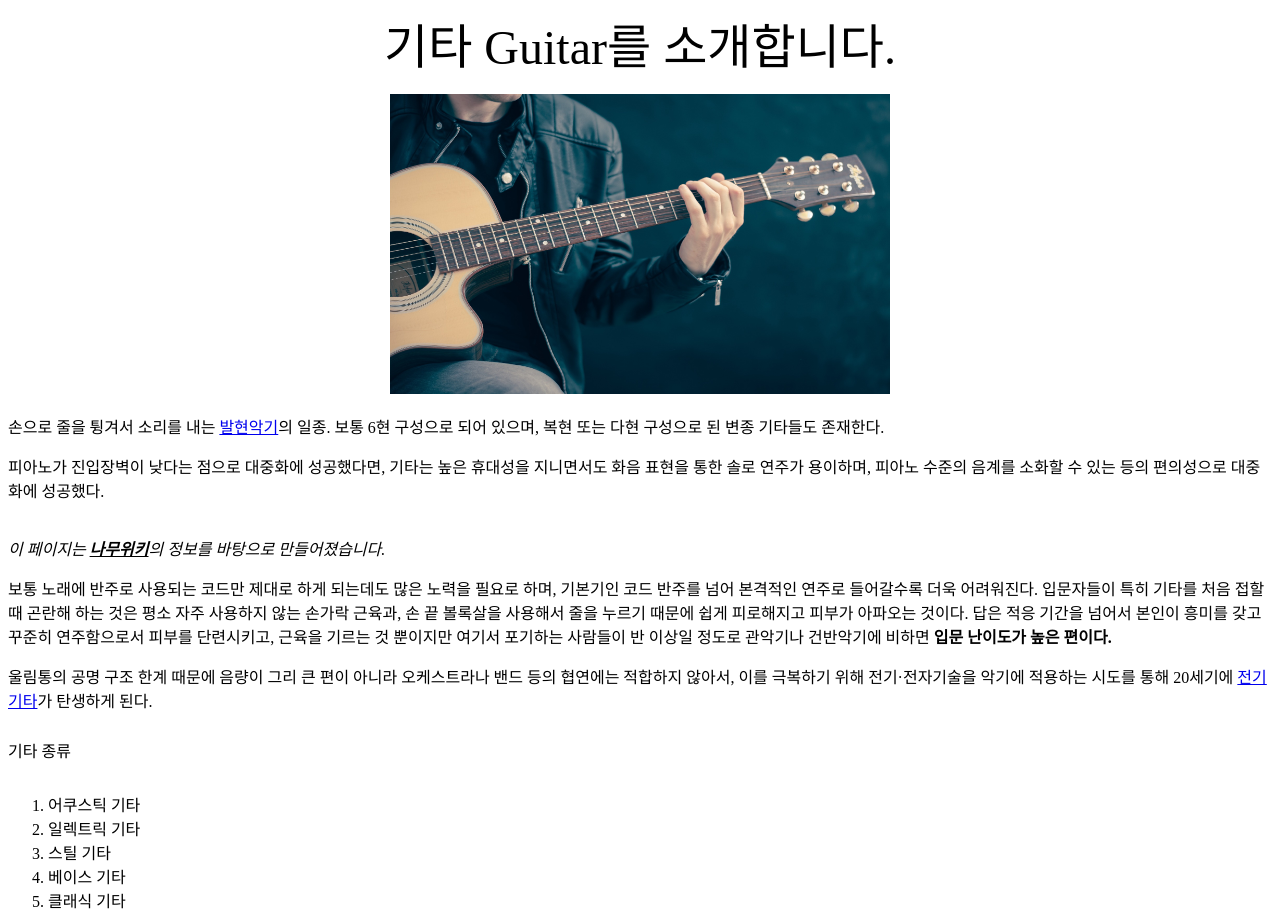
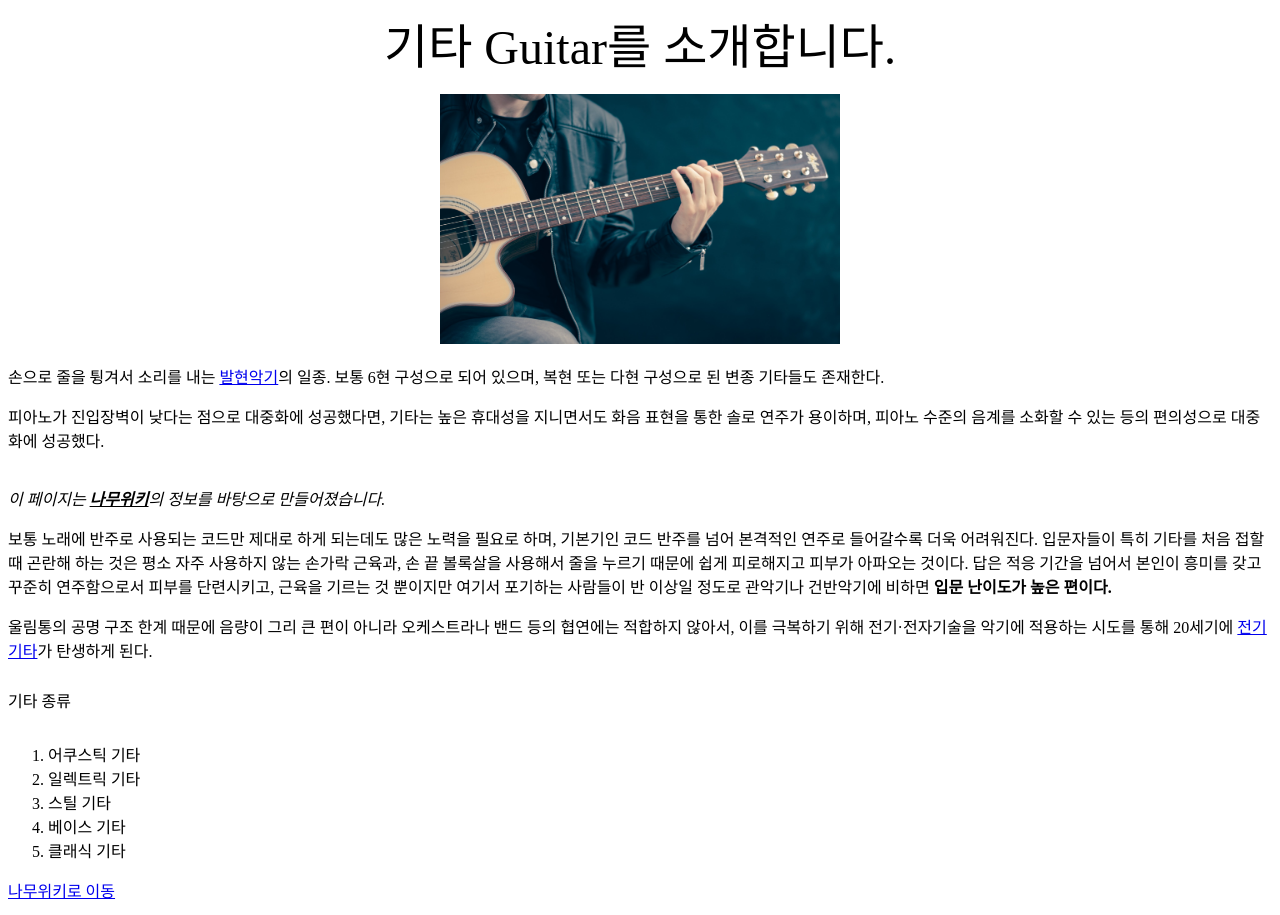
Before and after one commit to lazytitaan/4th_week_work, a plain HTML site: page index.html in a window 1280 px wide. Shown: the top 915 px of the page. Drawn offline with Linux system fonts and the light colour scheme.

Commit message:
Update index.html

```diff
--- a/index.html
+++ b/index.html
@@ -7,7 +7,7 @@
 <body>
     <p>
         <center>
-        <img src="guitar-g77967e05b_1920.jpg" alt="guitar_img" width="500" height="300">
+        <img src="guitar-g77967e05b_1920.jpg" alt="guitar_img" width="400" height="250">
         </center>
     </p>
     <meta name="description" content="HTML meta tag page">
```
